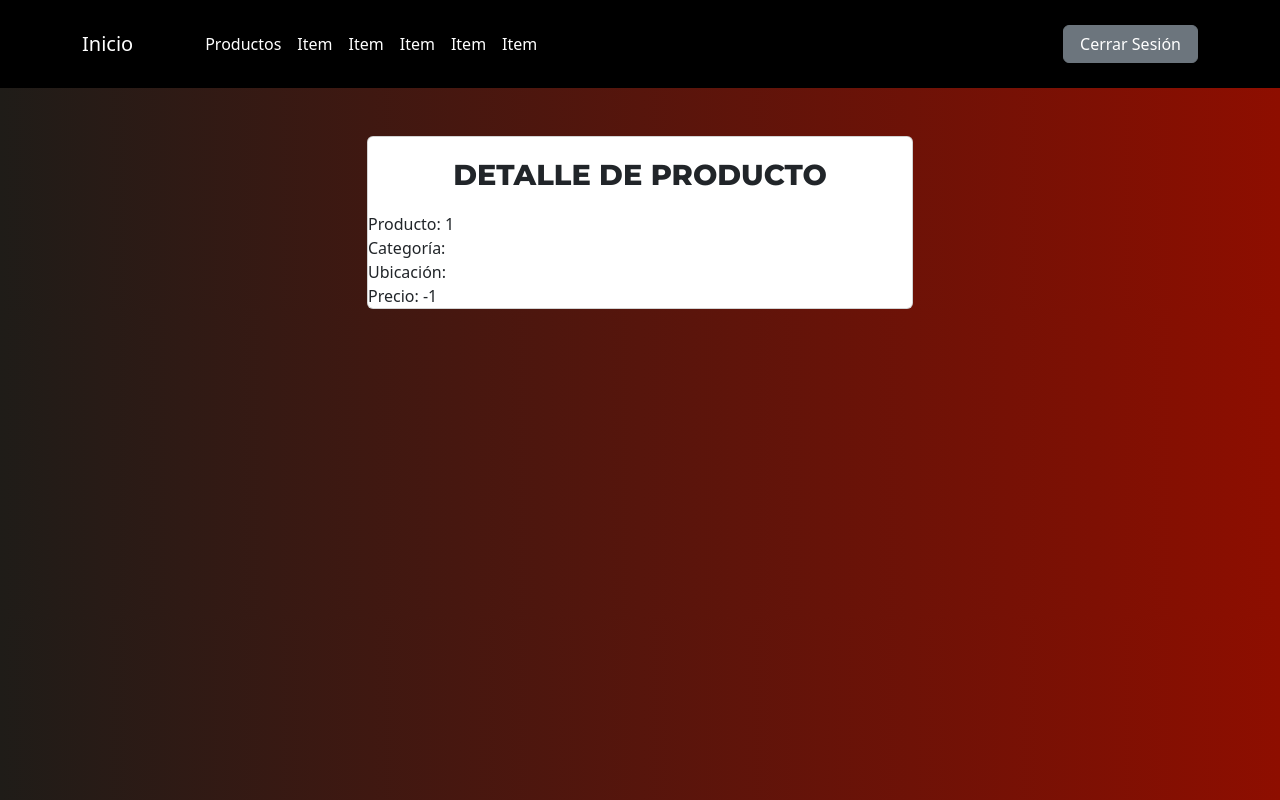
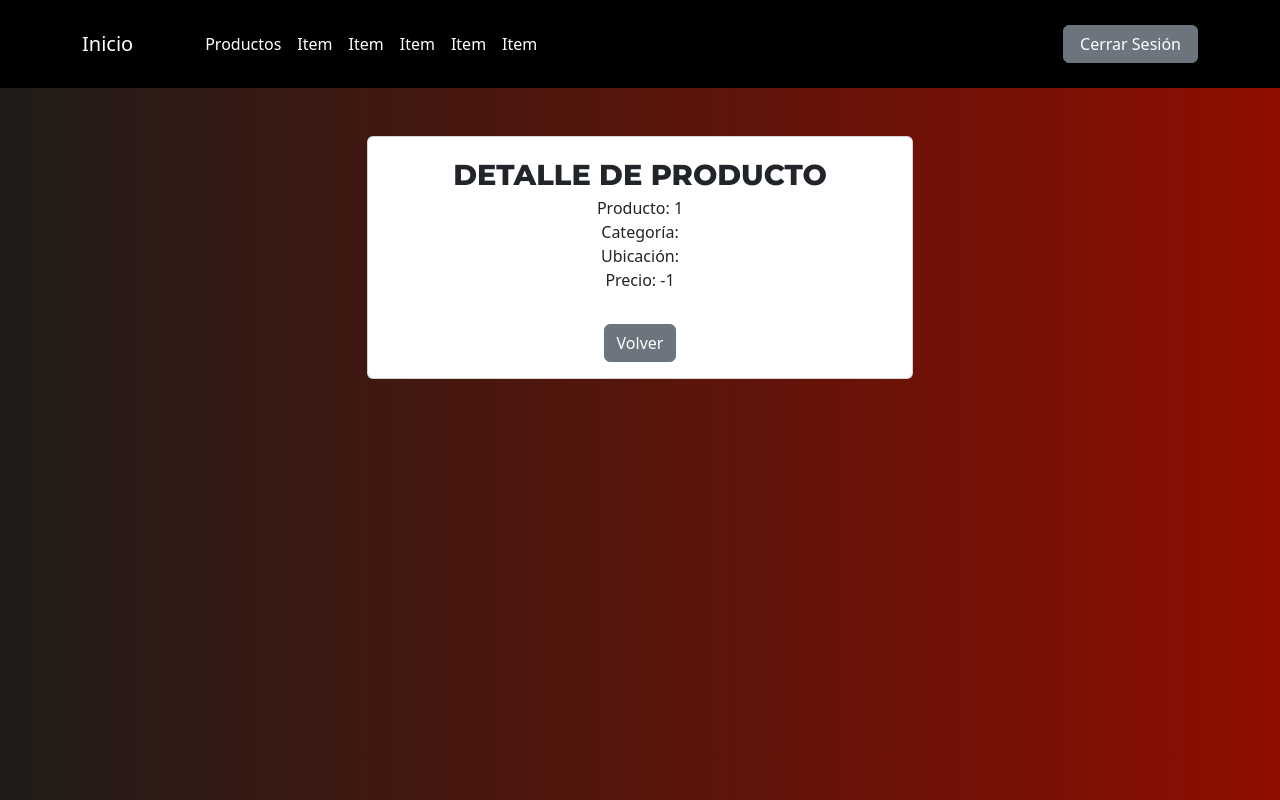
Before and after one commit to jmdefelippe/mean-products-client, an Angular app: page /detalle-producto/1 in a window 1280 px wide. Built offline with nearby package versions, Linux system fonts and the light colour scheme; no server answers; sample sign-in values are in the browser's storage.

Commit message:
Updated product-detai

```diff
--- a/src/app/components/product/product-detail/product-detail.component.html
+++ b/src/app/components/product/product-detail/product-detail.component.html
@@ -1,15 +1,20 @@
 <div class="container mt-5">
   <div class="row">
       <div class="col-lg-6 offset-lg-3">
-          <div class="card">
+          <div class="card px-3">
               <div class="card-body text-center">
-                  <span class="title">{{ title | uppercase }}</span>
-              </div>
-              <div class="">Producto: {{id}}</div>
-              <div class="">Categoría: {{product.category}}</div>
-              <div class="">Ubicación: {{product.location}}</div>
-              <div class="">Precio: {{product.price}}</div>
-              <!-- <div class="">Fecha de creación: {{id}}</div> -->
+                <span class="title">{{ title | uppercase }}</span>
+                  <div class="mb-3">
+                    <div>Producto: {{id}}</div>
+                    <div>Categoría: {{product.category}}</div>
+                    <div>Ubicación: {{product.location}}</div>
+                    <div>Precio: {{product.price}}</div>
+                    <!-- <div class="">Fecha de creación: {{id}}</div> -->
+                  </div>
+                </div>
+              <div class="mb-3 text-center">
+                <button routerLink="/productos" class="btn btn-secondary">Volver</button>
+            </div>
           </div>
       </div>
   </div>
```
